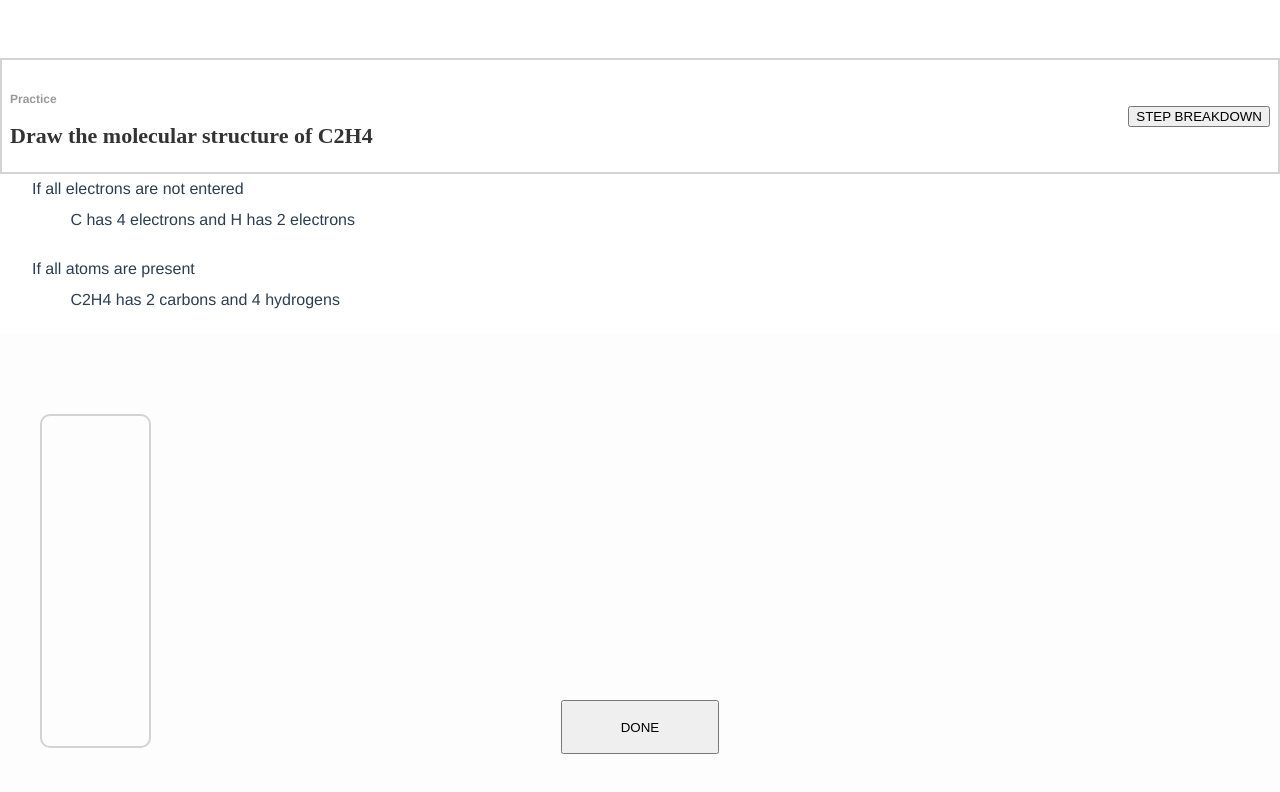
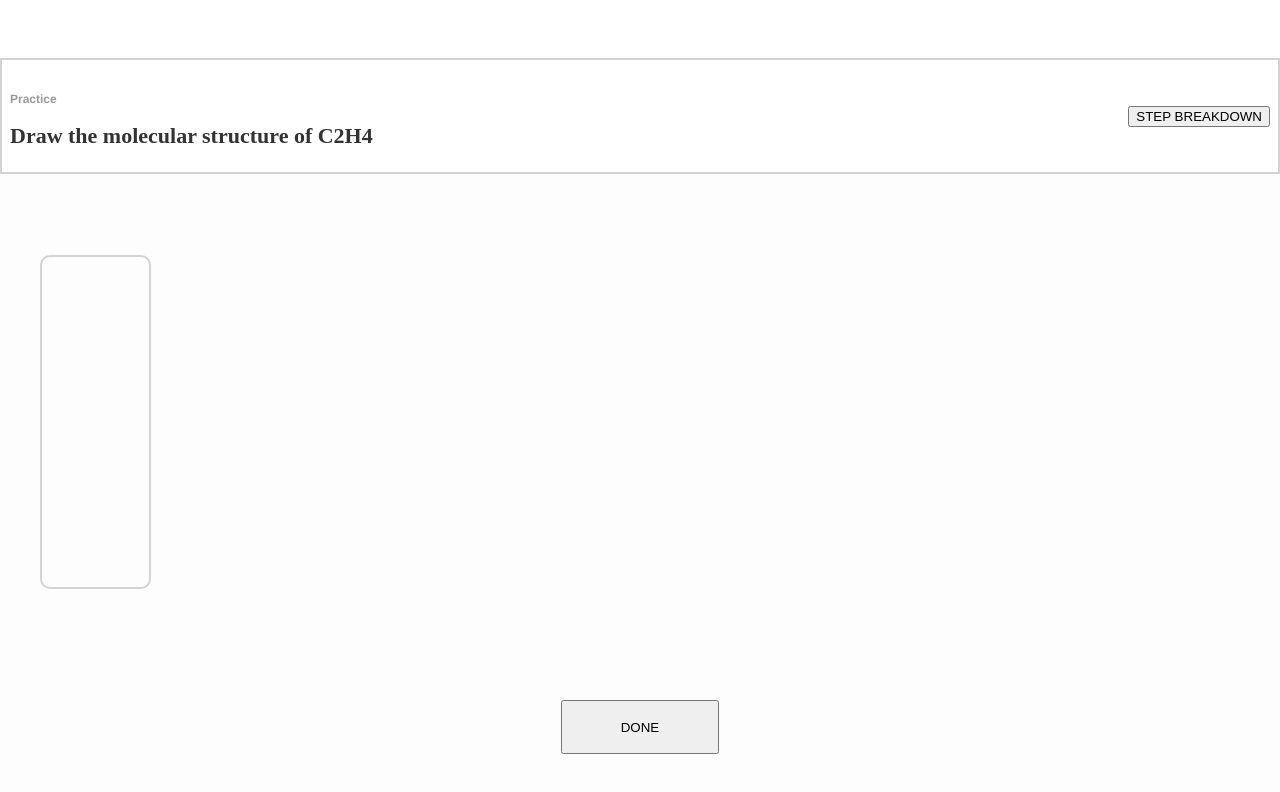
Before and after one commit to repomorphism/molecular-structure-tutor, a Vue app: page / in a window 1280 px wide. Shown: the top 792 px of the page. Built offline with nearby package versions, Linux system fonts and the light colour scheme.

Commit message:
Revert "defining feedback part"
This reverts commit f5a47b7c094f586d3ebdc66159ee44168fd54024.

```diff
--- a/src/App.vue
+++ b/src/App.vue
@@ -2,7 +2,6 @@
   <div id="app">
     <navigation-bar />
     <header-bar />
-    <defining-feedback />
     <section id="work-area">
       <svg />
       <button id="done-button">DONE</button>
@@ -14,15 +13,13 @@
 <script>
 import NavigationBar from "./components/NavigationBar.vue";
 import HeaderBar from "./components/HeaderBar.vue";
-import DefiningFeedback from "./components/DefiningFeedback.vue";
 import { store } from "./store";
 
 export default {
   name: "App",
   components: {
     HeaderBar,
-    NavigationBar,
-    DefiningFeedback
+    NavigationBar
   },
   mounted: () => {
     console.log(store.state);
--- a/src/components/DefiningFeedback.vue
+++ /dev/null
@@ -1,70 +0,0 @@
-<template>
-  <div>
-    <div v-for="definefeed in definefeeds" v-bind:key="definefeed.id" class="feedback">
-            <div class="condition">{{ definefeed.condition }}</div>
-            <input class="inputedit"
-                v-if="definefeed.edit"
-                v-model="definefeed.feedback"
-                @blur="definefeed.edit = false; $emit('update')"
-                @keyup.enter="definefeed.edit=false; $emit('update')">
-            <div v-else class="explanation" @click="definefeed.edit = true;">
-                <label> {{definefeed.feedback}} </label>
-            </div>
-            <br>
-    </div>
-  </div>
-</template>
-
-
-<script>
-export default {
-  name: "DefiningFeedback",
-  data() {
-   return {
-     definefeeds: [
-       {  id: 1,
-          condition: 'If all electrons are not entered',
-          feedback: 'C has 4 electrons and H has 2 electrons',
-          edit: false},
-       {  id: 2,
-          condition: 'If all atoms are present',
-          feedback: 'C2H4 has 2 carbons and 4 hydrogens',
-          edit: false}
-     ],
-    editedDefinefeeds: null
-   }
- },
- methods: {
-     editDefinefeeds: function (definefeed) {
-       this.editedDefinefeeds = definefeed;
-     }
-  }
-};
-</script>
-
-<style scoped>
-.condition {
-  margin-left: 2%;
-  text-align:left;
-  width:96%;
-  padding: 0.5%;
-}
-.condition:hover {
-  background-color: #F3F4FE;
-}
-.explanation {
-  margin-left: 5%;
-  text-align:left;
-  width:93%;
-  padding: 0.5%;
-}
-.explanation:hover {
-  background-color: #F3F4FE;
-}
-.inputedit {
-  margin-left: 5%;
-  width:93%;
-  padding: 0.5%;
-  vertical-align: middle;
-}
-</style>
```
